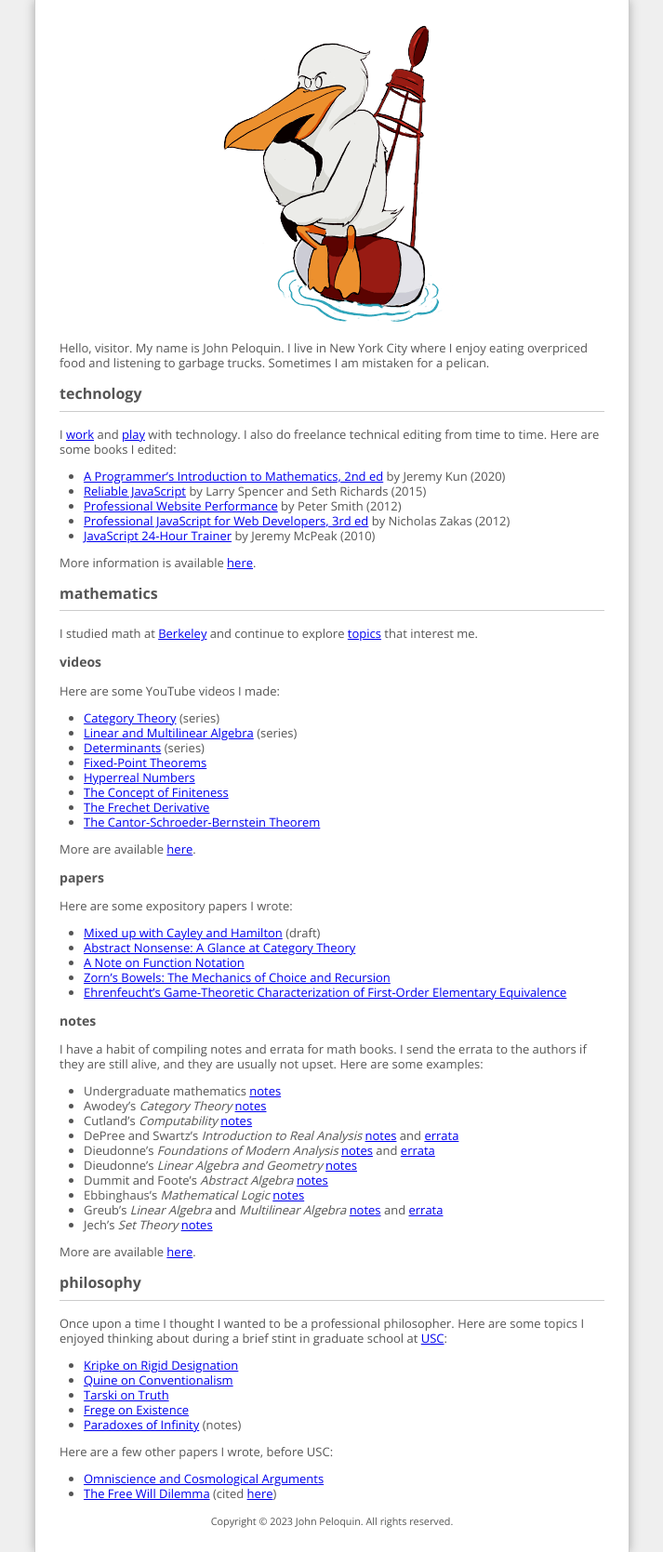
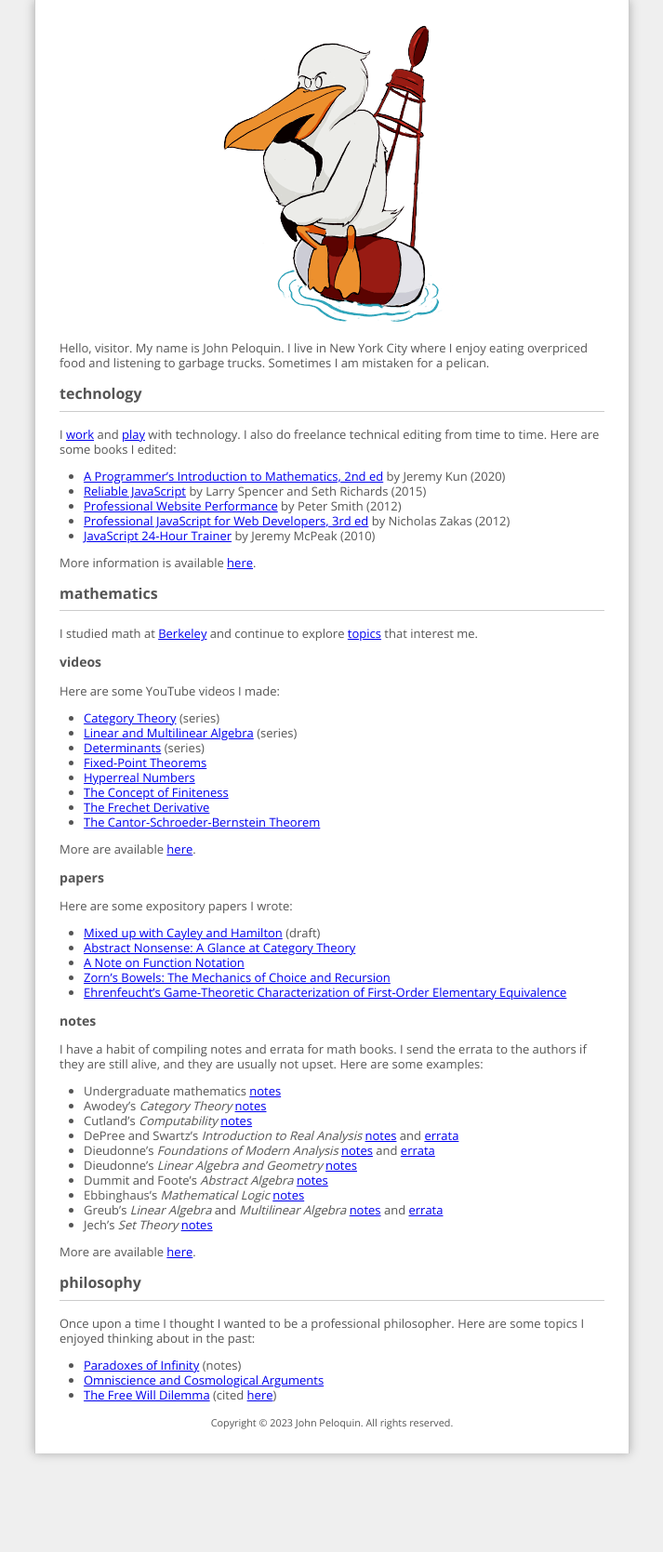
Before and after one commit to blargoner/blargoner.github.com, a Jekyll site: the page built from index.md, in a window 1280 px wide. Shown: the whole page at 93% size, without its empty margins (283-996 px from the left). Built offline with Jekyll 4.4.1, drawn with Linux system fonts in a browser that asks for light colours.

Commit message:
less philosophical

```diff
--- a/index.md
+++ b/index.md
@@ -65,16 +65,9 @@ More are available [here][github.math].
 
 ## Philosophy
 
-Once upon a time I thought I wanted to be a professional philosopher. Here are some topics I enjoyed thinking about during a brief stint in graduate school at [USC][usc]:
+Once upon a time I thought I wanted to be a professional philosopher. Here are some topics I enjoyed thinking about in the past:
 
-- [Kripke on Rigid Designation][phil.kripke]
-- [Quine on Conventionalism][phil.quine]
-- [Tarski on Truth][phil.tarski]
-- [Frege on Existence][phil.frege]
 - [Paradoxes of Infinity][phil.infinite] (notes)
-
-Here are a few other papers I wrote, before USC:
-
 - [Omniscience and Cosmological Arguments][phil.omniscience]
 - [The Free Will Dilemma][phil.dilemma] (cited [here][phil.freedom])
 
@@ -85,7 +78,6 @@ Here are a few other papers I wrote, before USC:
 
 [covera]: https://coverahealth.com/
 [ucb]: https://math.berkeley.edu/
-[usc]: https://dornsife.usc.edu/phil/
 
 [books.pim]: https://pimbook.org/
 [books.reliablejs]: https://www.wiley.com/WileyCDA/WileyTitle/productCd-1119028728.html
@@ -124,10 +116,6 @@ Here are a few other papers I wrote, before USC:
 [math.greub.errata]: https://github.com/blargoner/math-algebra-greub-errata/blob/master/errata.pdf
 [math.jech.notes]: https://github.com/blargoner/math-sets-jech/blob/master/exercises.pdf
 
-[phil.kripke]: papers/phil/kripke_designation.pdf
-[phil.quine]: papers/phil/quine_conventionalism.pdf
-[phil.tarski]: papers/phil/tarski_truth.pdf
-[phil.frege]: papers/phil/frege_existence.pdf
 [phil.infinite]: papers/phil/infinite.pdf
 [phil.omniscience]: papers/phil/omniscience.pdf
 [phil.dilemma]: papers/phil/dilemma.pdf
```
